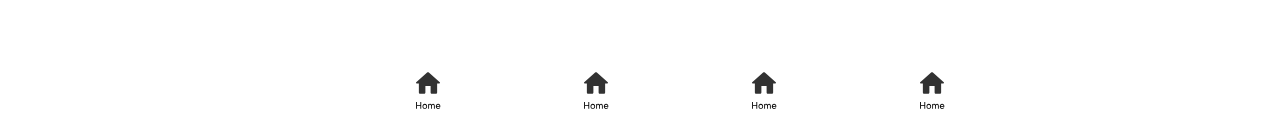
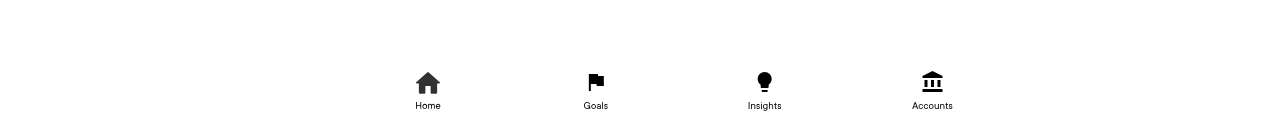
Before and after one commit to logan-lampton/Ctrl-Alt-Defeat-Debt-Frontend, a React (Create React App) app in the folder client/: page / in a window 1280 px wide. Shown: the part 662-797 px from the top of the page. Built offline with nearby package versions, Linux system fonts and the light colour scheme.

Commit message:
add icons to bottom nav bar

```diff
--- a/client/src/components/BottomNav.jsx
+++ b/client/src/components/BottomNav.jsx
@@ -2,6 +2,14 @@ import { React, useState } from "react";
 import Container from '@mui/material/Container';
 import { BottomNavigation, BottomNavigationAction } from "@mui/material";
 import home from "../assets/home.svg";
+import goals from "../assets/goals.svg";
+import insights from "../assets/insights.svg";
+import accounts from "../assets/accounts.svg";
+
+
+
+
+
 const BottomNav = () => {
 
     const [selected, setSelected] = useState("Home");
@@ -10,14 +18,12 @@ const BottomNav = () => {
         setSelected(newValue);
       };
 
-
-
     return(
         <BottomNavigation onChange={{handleChange}}>
         <BottomNavigationAction label="Home" value="home" icon={<img src={home}/>} />
-        <BottomNavigationAction label="Goals" value="goals" icon={<img src={home}/>} />
-        <BottomNavigationAction label="Insights" value="insights" icon={<img src={home}/>} />
-        <BottomNavigationAction label="Accounts" value="accounts" icon={<img src={home}/>} />
+        <BottomNavigationAction label="Goals" value="goals" icon={<img src={goals}/>} />
+        <BottomNavigationAction label="Insights" value="insights" icon={<img src={insights}/>} />
+        <BottomNavigationAction label="Accounts" value="accounts" icon={<img src={accounts}/>} />
       </BottomNavigation>
     )
 }
```
